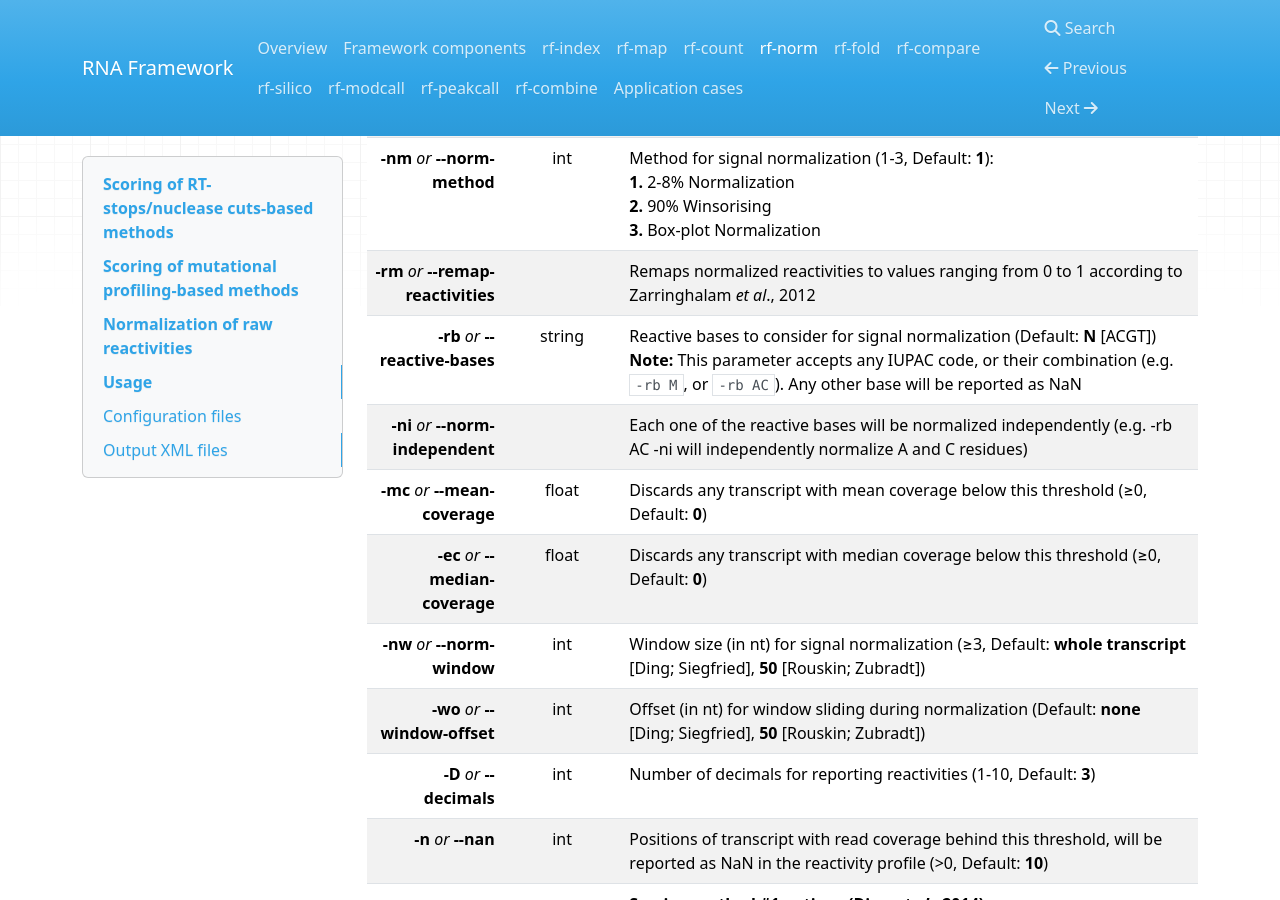
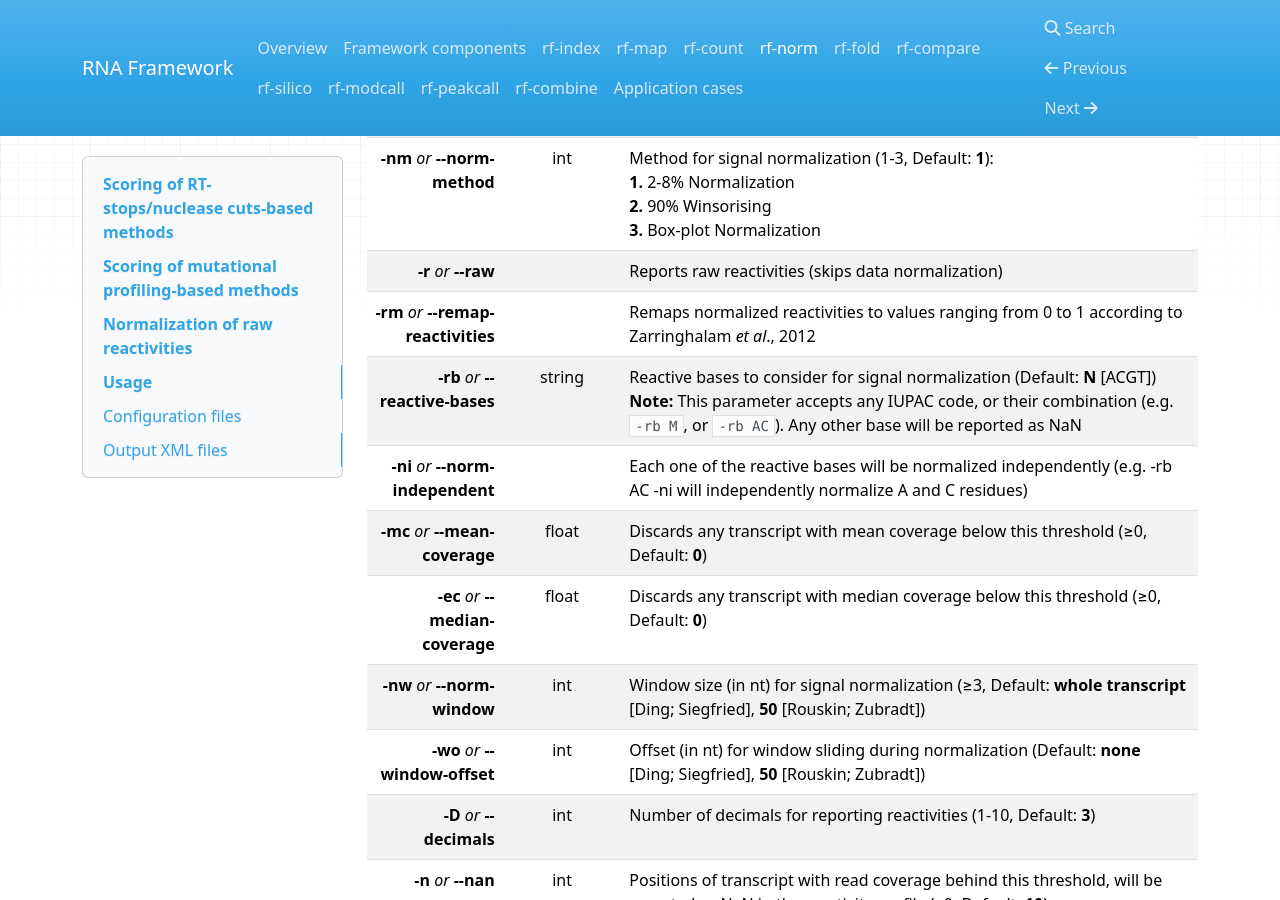
Before and after one commit to dincarnato/RNAFramework, an MkDocs documentation site: the page built from docs/rf-norm.md, in a window 1280 px wide and 900 px high, scrolled down 3289 px. Built offline with MkDocs 1.6.1, drawn with Linux system fonts in a browser that asks for light colours; nearby versions of some CDN libraries; old or Windows-style settings are respelled for this version of MkDocs.

Commit message:
Added the possibility for rf-norm to report raw (non-normalized) reactivities

```diff
--- a/docs/rf-norm.md
+++ b/docs/rf-norm.md
@@ -65,6 +65,7 @@ __-ow__ *or* __--overwrite__ | | Overwrites the output directory if already exis
 __-c__ *or* __--config-file__ | string | Path to a configuration file with normalization parameters (see *Configuration files* paragraph)<br/>__Note #1:__ If the provided file exists, the loaded configuration will override any command-line specified parameter<br/>__Note #2:__ If the provided file doesn’t exist, it will be generated using the specified command-line (or default) parameters
 __-sm__ *or* __--scoring-method__ | int | Method for score calculation (1-4, Default: __1__):<br/>__1.__ Ding *et al.*, 2014 <br/>__2.__ Rouskin *et al.*, 2014 <br/>__3.__ Siegfried *et al.*, 2014 <br/>__4.__ Zubradt *et al.*, 2016
 __-nm__ *or* __--norm-method__ | int | Method for signal normalization (1-3, Default: __1__):<br/>__1.__ 2-8% Normalization <br/>__2.__ 90% Winsorising <br/>__3.__ Box-plot Normalization
+__-r__ *or* __--raw__ | | Reports raw reactivities (skips data normalization)
 __-rm__ *or* __--remap-reactivities__ | | Remaps normalized reactivities to values ranging from 0 to 1 according to Zarringhalam *et al*., 2012
 __-rb__ *or* __--reactive-bases__ | string | Reactive bases to consider for signal normalization (Default: __N__ [ACGT])<br/>__Note:__ This parameter accepts any IUPAC code, or their combination (e.g. ``-rb M``, or ``-rb AC``). Any other base will be reported as NaN
 __-ni__ *or* __--norm-independent__ | | Each one of the reactive bases will be normalized independently (e.g. -rb AC -ni will independently normalize A and C residues)
```
